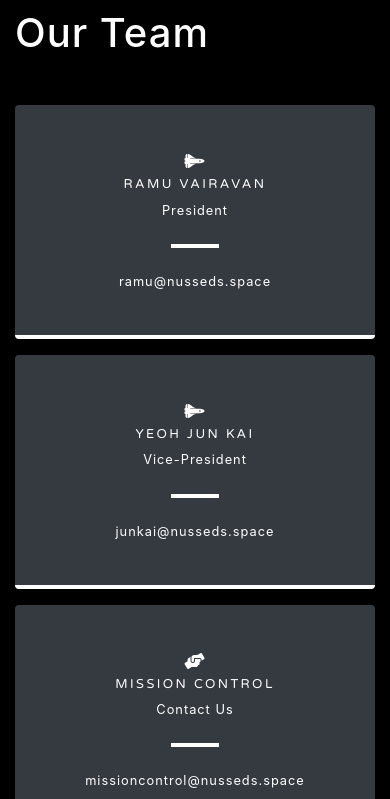
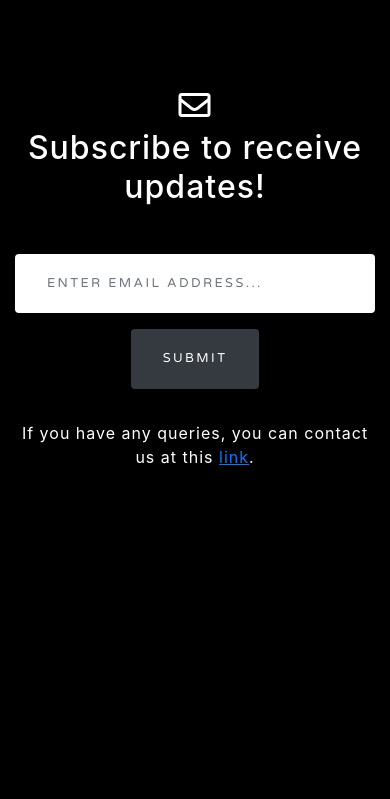
Before and after one commit to seds-sg/nusseds, a website with bundled scripts: page index.html in a window 390 px wide. Shown: the part 3570-4369 px from the top of the page. Built offline with nearby package versions, Linux system fonts and the light colour scheme.

Commit message:
changed leadership to team

```diff
--- a/css/grayscale.css
+++ b/css/grayscale.css
@@ -334,6 +334,20 @@ a:focus, a:hover {
   margin-bottom: 3rem;
 }
 
+.leadership .email-address {
+  margin-top: -2.5rem;
+  margin-bottom: 3rem;
+}
+
 footer {
   padding: 5rem 0;
 }
+
+.contact-link {
+  color: white;
+  margin-top: 2rem;
+}
+
+.contact-link .contact-link-text {
+  text-decoration: underline
+}
--- a/index.html
+++ b/index.html
@@ -53,13 +53,10 @@
             <a class="nav-link js-scroll-trigger" href="#events">Events</a>
           </li>
           <li class="nav-item">
-            <a class="nav-link js-scroll-trigger" href="#team">Team</a>
-          </li>
-          <li class="nav-item">
             <a class="nav-link js-scroll-trigger" href="#signup">Join</a>
           </li>
           <li class="nav-item">
-            <a class="nav-link" href="/leadership">Leadership</a>
+            <a class="nav-link" href="/team">Team</a>
           </li>
         </ul>
       </div>
@@ -153,56 +150,6 @@
     </div>
   </section>
 
-
-
-  <!-- Contacts Section -->
-  <section id="team" class="contact-section bg-black">
-    <div class="container">
-      <h1 class="text-white mb-5">Our Team</h1>
-      <div class="row">
-        <div class="col-md-4 mb-3 mb-md-0">
-          <div class="card py-4 h-100 bg-dark">
-            <div class="card-body text-center">
-              <i class="fas fa-space-shuttle text-white mb-2"></i>
-              <h4 class="text-uppercase m-0 text-white mb-2">Ramu Vairavan</h4>
-              <div class="small text-white">President</div>
-              <hr class="my-4">
-              <div class="small text-white">ramu@nusseds.space</div>
-            </div>
-          </div>
-        </div>
-
-        <div class="col-md-4 mb-3 mb-md-0">
-          <div class="card py-4 h-100 bg-dark">
-            <div class="card-body text-center">
-              <i class="fas fa-space-shuttle text-white mb-2"></i>
-              <h4 class="text-uppercase m-0 text-white mb-2">Yeoh Jun Kai</h4>
-              <div class="small text-white">Vice-President</div>
-              <hr class="my-4">
-              <div class="small text-white">
-                <a href="#" class="text-white">junkai@nusseds.space</a>
-              </div>
-            </div>
-          </div>
-        </div>
-
-        <div class="col-md-4 mb-3 mb-md-0 bg-black">
-          <div class="card py-4 h-100 bg-dark">
-            <div class="card-body text-center">
-              <i class="fas fa-hands-helping text-white mb-2"></i>
-              <h4 class="text-uppercase m-0 text-white mb-2">Mission Control</h4>
-              <div class="small text-white">Contact Us</div>
-              <hr class="my-4">
-              <div class="small text-white">missioncontrol@nusseds.space</div>
-            </div>
-          </div>
-        </div>
-      </div>
-
-
-    </div>
-  </section>
-
   <!-- Signup Section -->
   <section id="signup" class="signup-section">
     <a name="signup"></a>
@@ -216,6 +163,9 @@
               placeholder="Enter email address...">
             <input type="submit" value="Submit" class="btn btn-dark mx-auto">
           </form>
+          <p class="contact-link">If you have any queries, you can contact us at this
+            <a class="contact-link-text" href="mailto:missioncontrol@nusseds.space" target="_top">link</a>.
+          </p>
         </div>
       </div>
     </div>
--- a/server.js
+++ b/server.js
@@ -41,16 +41,12 @@ app.get('/projects', function (req, res) {
 });
 
 app.get('/team', function (req, res) {
-  res.sendFile(path.join(__dirname + '/index.html'));
+  res.sendFile(path.join(__dirname + '/team.html'));
 });
 
 app.get('/events', function (req, res) {
   res.sendFile(path.join(__dirname + '/events.html'));
 });
-
-app.get('/leadership', function (req, res) {
-  res.sendFile(path.join(__dirname + '/leadership.html'))
-})
 
 app.get('/presentation', function (req, res) {
   res.sendFile(path.join(__dirname + '/presentation.pdf'));
```
Also changed, not shown: events.html (+1 -5 lines), team.html (renamed from leadership.html, +3 -4 lines), thanks.html (+1 -4 lines).
